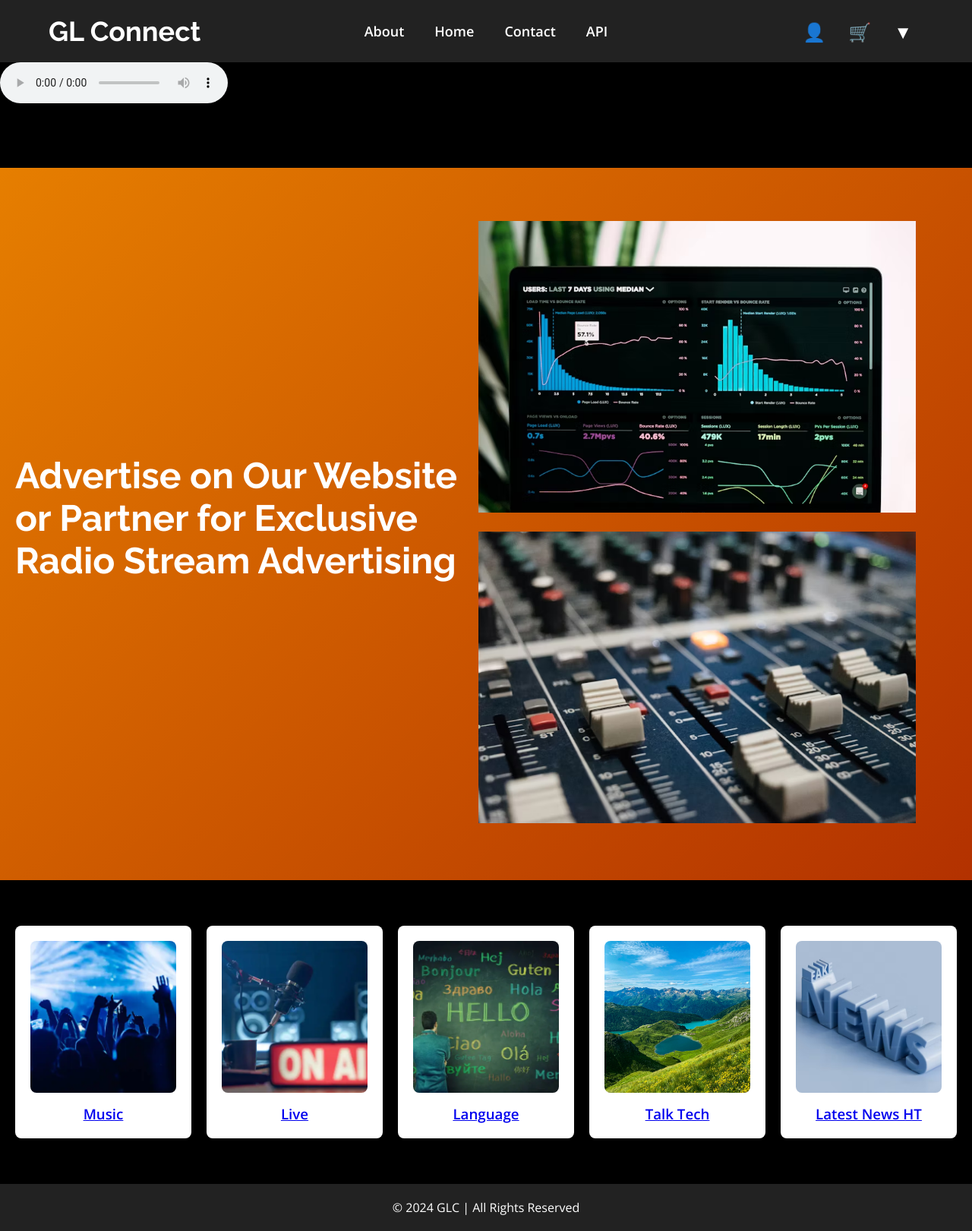
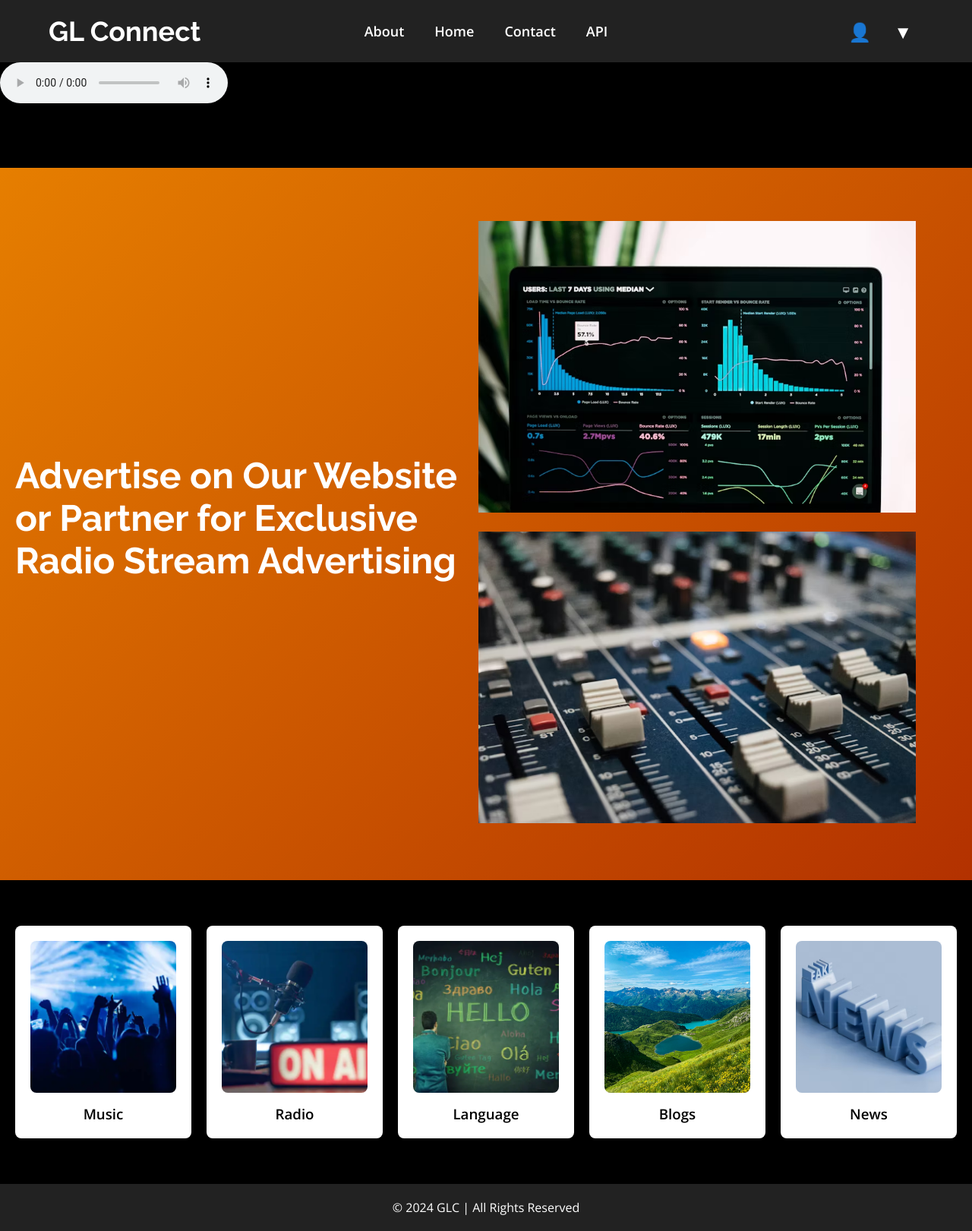
Before and after one commit to dniyomukiza/music, a Flask app: page / in a window 1280 px wide. Shown: the whole page at 76% size. Run offline with Flask 3, Linux system fonts and the light colour scheme.

Commit message:
added links

```diff
--- a/glconnect/static/home.css
+++ b/glconnect/static/home.css
@@ -197,3 +197,12 @@ footer {
 .dropdown-menu.show {
     display: block;
 }
+.category-cards .card a {
+
+    text-decoration: none;
+
+}
+
+.category-cards .card a h3 {
+    color: #000;
+}
--- a/glconnect/templates/base.html
+++ b/glconnect/templates/base.html
@@ -27,13 +27,14 @@
             <div class="right">
                 <ul>
                     <li><a href="{{ url_for('routes1.register') }}">👤</a></li>
-                    <li><a href="#">🛒</a></li>
                     <li>
                         <a href="#" id="dropdownButton">▼</a>
                         <div class="dropdown-menu" id="dropdownMenu">
-                            <a href="{{ url_for('routes1.register') }}">Artists</a>
-                            <a href="{{ url_for('routes1.register') }}">Writers</a>
-                            <a href="{{ url_for('routes1.register') }}">Bloggers</a>
+                            <a href="{{ url_for('prof.profile') }}">Music</a>
+                            <a href="{{ url_for('routes.index') }}">Radio</a>
+                            <a href="{{ url_for('routes2.news') }}">News</a>
+                            <a href="{{ url_for('blog.blogs') }}">Blogs</a>
+                            <a href="{{ url_for('routes1.findwords') }}">Language</a>
                         </div>
                     </li>
                 </ul>
@@ -64,7 +65,7 @@
                 <div class="card">
                     <a href="/">
                         <img src="/static/images/onair.webp" alt="Category 2">
-                        <h3>Live</h3>
+                        <h3>Radio</h3>
                     </a>
                 </div>
                 <div class="card">
@@ -76,13 +77,13 @@
                 <div class="card">
                     <a href="/blog/blogs">
                         <img src="/static/images/landscape.jpg" alt="Category 3">
-                        <h3>Talk Tech</h3>
+                        <h3>Blogs</h3>
                     </a>
                 </div>
                 <div class="card">
                     <a href="/routes2/news">
                         <img src="/static/images/news.avif" alt="Category 3">
-                        <h3>Latest News HT</h3>
+                        <h3>News</h3>
                     </a>
                 </div>
             </div>
```
Also changed, not shown: glconnect/templates/landing.html (+14 -12 lines), glconnect/static/images/logo.png (added).
